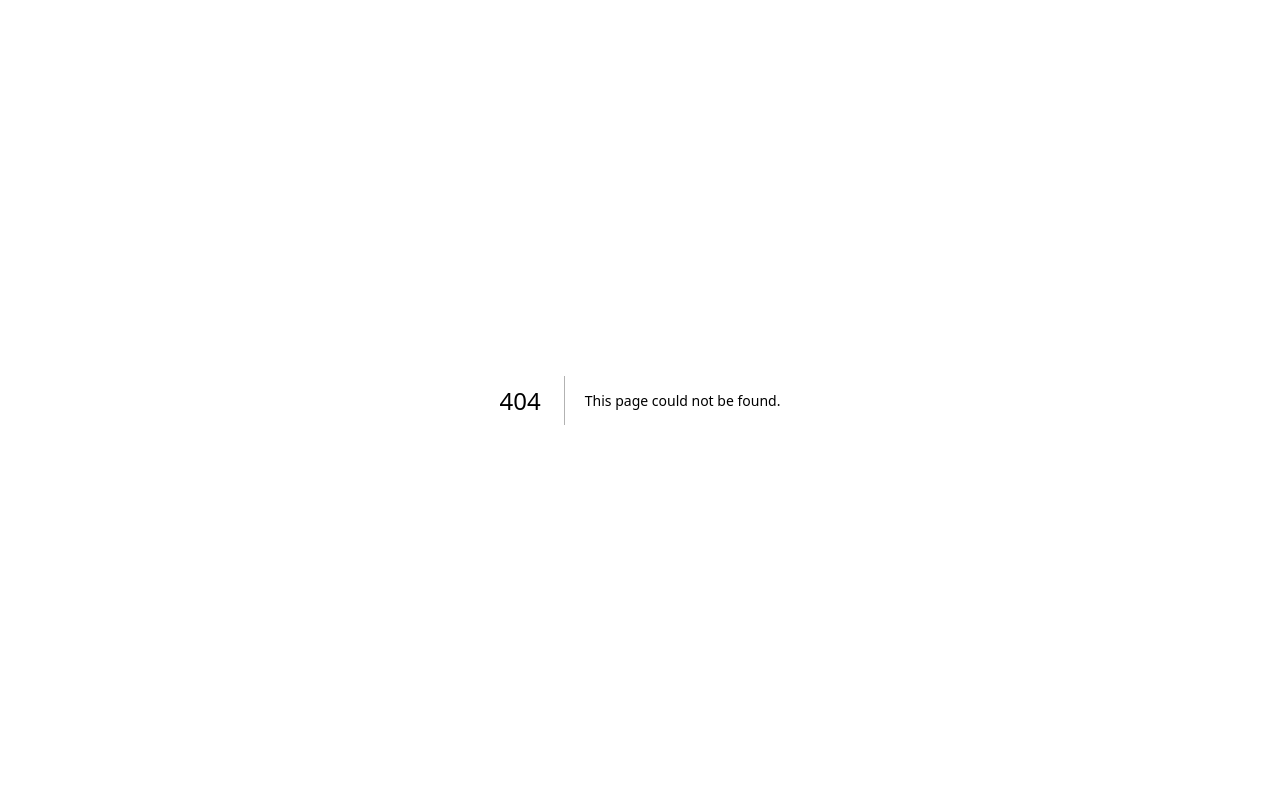
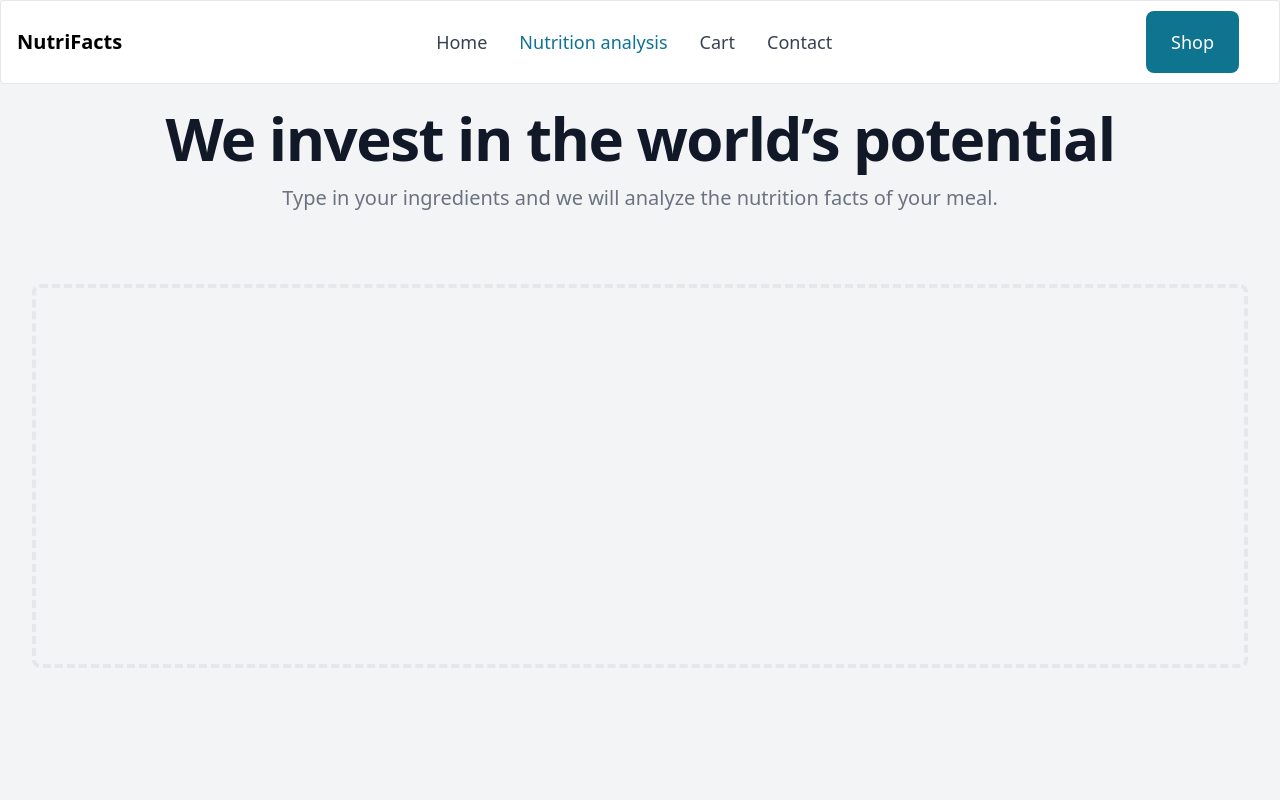
Before and after one commit to badkamyk/NutriFacts, a Next.js app: page /analyze in a window 1280 px wide. Before the commit this address had no page. Shown: the top 800 px of the page. Built offline with nearby package versions, Linux system fonts and the light colour scheme.

Commit message:
search page nav

```diff
--- /dev/null
+++ b/app/analyze/page.tsx
@@ -0,0 +1,26 @@
+import Nav from "../../components/Nav";
+import Head from "next/head";
+
+export default function Page() {
+    return (
+        <div className="min-h-screen bg-gray-100">
+            <Nav />
+            <header className="text-center mt-6 px-2">
+                <h1 className="mb-4 text-4xl font-extrabold tracking-tight leading-none text-gray-900 md:text-5xl
+                 lg:text-6xl dark:text-white">We
+                    invest in the world’s potential</h1>
+                <p className="mb-6 text-lg font-normal text-gray-500 lg:text-xl sm:px-16 xl:px-48 dark:text-gray-400">
+                    Type in your ingredients and we will analyze the nutrition facts of your meal.
+                </p>
+            </header>
+
+            <main>
+                <div className="max-w-7xl mx-auto py-6 sm:px-6 lg:px-8">
+                    <div className="px-4 py-6 sm:px-0">
+                        <div className="border-4 border-dashed border-gray-200 rounded-lg h-96" />
+                    </div>
+                </div>
+            </main>
+        </div>
+    )
+}
--- a/app/head.tsx
+++ b/app/head.tsx
@@ -1,9 +1,9 @@
 export default function Head() {
   return (
     <>
-      <title>Create Next App</title>
+      <title>NutriFacts</title>
       <meta content="width=device-width, initial-scale=1" name="viewport" />
-      <meta name="description" content="Generated by create next app" />
+      <meta name="description" content="Analyze your meal nutrition" />
       <link rel="icon" href="/favicon.ico" />
     </>
   )
--- a/components/Hero.tsx
+++ b/components/Hero.tsx
@@ -1,17 +1,18 @@
 'use client'
 
-import { Fragment } from 'react'
-import { Popover, Transition } from '@headlessui/react'
-import { Bars3Icon, XMarkIcon } from '@heroicons/react/24/outline'
+import {Fragment} from 'react'
+import {Popover, Transition} from '@headlessui/react'
+import {Bars3Icon, XMarkIcon} from '@heroicons/react/24/outline'
 import Image from 'next/image'
+import Link from 'next/link';
 import heroPic from '../public/tangerine-newt-RgT22Ixcq4Y-unsplash-min.jpg'
 import logo from '../public/logo.png'
 
 const navigation = [
-    { name: 'Home', href: '#' },
-    { name: 'Analyze', href: '#' },
-    { name: 'Shop', href: '#' },
-    { name: 'Contact', href: '#' },
+    {name: 'Home', href: '/'},
+    {name: 'Analyze', href: '/analyze'},
+    {name: 'Shop', href: '/shop'},
+    {name: 'Contact', href: '/contact'},
 ]
 
 export default function Hero() {
@@ -26,12 +27,13 @@ export default function Hero() {
                         preserveAspectRatio="none"
                         aria-hidden="true"
                     >
-                        <polygon points="50,0 100,0 50,100 0,100" />
+                        <polygon points="50,0 100,0 50,100 0,100"/>
                     </svg>
 
                     <Popover>
                         <div className="relative px-4 pt-6 sm:px-6 lg:px-8">
-                            <nav className="relative flex items-center justify-between sm:h-10 lg:justify-start" aria-label="Global">
+                            <nav className="relative flex items-center justify-between sm:h-10 lg:justify-start"
+                                 aria-label="Global">
                                 <div className="flex flex-shrink-0 flex-grow items-center lg:flex-grow-0">
                                     <div className="flex w-full items-center justify-between md:w-auto">
                                         <a href="#">
@@ -45,16 +47,18 @@ export default function Hero() {
                                             />
                                         </a>
                                         <div className="-mr-2 flex items-center md:hidden">
-                                            <Popover.Button className="inline-flex items-center justify-center rounded-md bg-white p-2 text-gray-400 hover:bg-gray-100 hover:text-gray-500 focus:outline-none focus:ring-2 focus:ring-inset focus:ring-indigo-500">
+                                            <Popover.Button
+                                                className="inline-flex items-center justify-center rounded-md bg-white p-2 text-gray-400 hover:bg-gray-100 hover:text-gray-500 focus:outline-none focus:ring-2 focus:ring-inset focus:ring-indigo-500">
                                                 <span className="sr-only">Open main menu</span>
-                                                <Bars3Icon className="h-6 w-6" aria-hidden="true" />
+                                                <Bars3Icon className="h-6 w-6" aria-hidden="true"/>
                                             </Popover.Button>
                                         </div>
                                     </div>
                                 </div>
                                 <div className="hidden md:ml-10 md:block md:space-x-8 md:pr-4">
                                     {navigation.map((item) => (
-                                        <a key={item.name} href={item.href} className="font-medium text-gray-500 hover:text-gray-900">
+                                        <a key={item.name} href={item.href}
+                                           className="font-medium text-gray-500 hover:text-gray-900">
                                             {item.name}
                                         </a>
                                     ))}
@@ -78,7 +82,8 @@ export default function Hero() {
                                 focus
                                 className="absolute inset-x-0 top-0 z-10 origin-top-right transform p-2 transition md:hidden"
                             >
-                                <div className="overflow-hidden rounded-lg bg-white shadow-md ring-1 ring-black ring-opacity-5">
+                                <div
+                                    className="overflow-hidden rounded-lg bg-white shadow-md ring-1 ring-black ring-opacity-5">
                                     <div className="flex items-center justify-between px-5 pt-4">
                                         <div>
                                             <Image
@@ -90,9 +95,10 @@ export default function Hero() {
                                             />
                                         </div>
                                         <div className="-mr-2">
-                                            <Popover.Button className="inline-flex items-center justify-center rounded-md bg-white p-2 text-gray-400 hover:bg-gray-100 hover:text-gray-500 focus:outline-none focus:ring-2 focus:ring-inset focus:ring-indigo-500">
+                                            <Popover.Button
+                                                className="inline-flex items-center justify-center rounded-md bg-white p-2 text-gray-400 hover:bg-gray-100 hover:text-gray-500 focus:outline-none focus:ring-2 focus:ring-inset focus:ring-indigo-500">
                                                 <span className="sr-only">Close main menu</span>
-                                                <XMarkIcon className="h-6 w-6" aria-hidden="true" />
+                                                <XMarkIcon className="h-6 w-6" aria-hidden="true"/>
                                             </Popover.Button>
                                         </div>
                                     </div>
@@ -125,17 +131,23 @@ export default function Hero() {
                                 <span className="block text-indigo-600 xl:inline"> health</span>
                             </h1>
                             <p className="mt-3 text-base text-gray-500 sm:mx-auto sm:mt-5 sm:max-w-xl sm:text-lg md:mt-5 md:text-xl lg:mx-0">
-                                Pay attention to your meals and get the most out of your diet. NutriFacts is a nutrition facts analyzer that
+                                Pay attention to your meals and get the most out of your diet. NutriFacts is a nutrition
+                                facts analyzer that
                                 helps you understand what you eat.
                             </p>
                             <div className="mt-5 sm:mt-8 sm:flex sm:justify-center lg:justify-start">
                                 <div className="rounded-md shadow">
-                                    <a
-                                        href="#"
-                                        className="flex w-full items-center justify-center rounded-md border border-transparent bg-indigo-600 px-8 py-3 text-base font-medium text-white hover:bg-indigo-700 md:py-4 md:px-10 md:text-lg"
+                                    {/*<a*/}
+                                    {/*    href=""*/}
+                                    {/*    className="flex w-full items-center justify-center rounded-md border border-transparent bg-indigo-600 px-8 py-3 text-base font-medium text-white hover:bg-indigo-700 md:py-4 md:px-10 md:text-lg"*/}
+                                    {/*>*/}
+                                    {/*    Analyze nutrition*/}
+                                    {/*</a>*/}
+                                    <Link href="/analyze"
+                                          className="flex w-full items-center justify-center rounded-md border border-transparent bg-indigo-600 px-8 py-3 text-base font-medium text-white hover:bg-indigo-700 md:py-4 md:px-10 md:text-lg"
                                     >
                                         Analyze nutrition
-                                    </a>
+                                    </Link>
                                 </div>
                                 <div className="mt-3 sm:mt-0 sm:ml-3">
                                     <a
--- a/components/Nav.tsx
+++ b/components/Nav.tsx
@@ -3,9 +3,11 @@
 
 import { Navbar, Button } from "flowbite-react";
 import Image from 'next/image';
+import { usePathname } from 'next/navigation';
 
 
 export default function Nav() {
+    const pathname = usePathname();
     return (
         <Navbar
             fluid={true}
@@ -26,13 +28,15 @@ export default function Nav() {
                 <Navbar.Link
                     className={"lg:text-md xl:text-lg 2xl:text-xl"}
                     href="/navbars"
-                    active={true}
+                    active={pathname === "/"}
                 >
                     Home
                 </Navbar.Link>
                 <Navbar.Link
                     className={"lg:text-md xl:text-lg 2xl:text-xl"}
-                    href="/navbars">
+                    href="/analyze"
+                    active={pathname === "/analyze"}
+                >
                     Nutrition analysis
                 </Navbar.Link>
                 {/* <Navbar.Link
```
